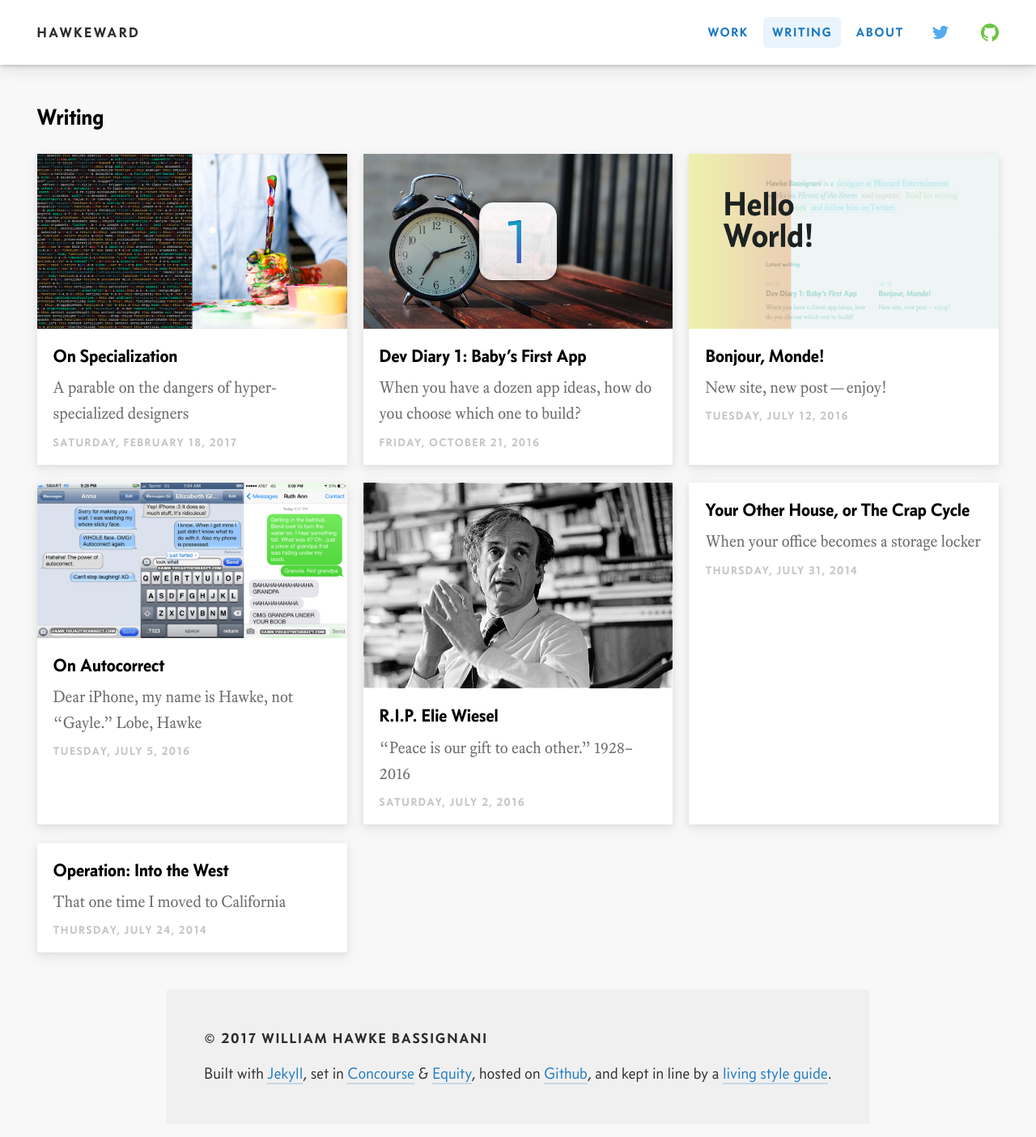
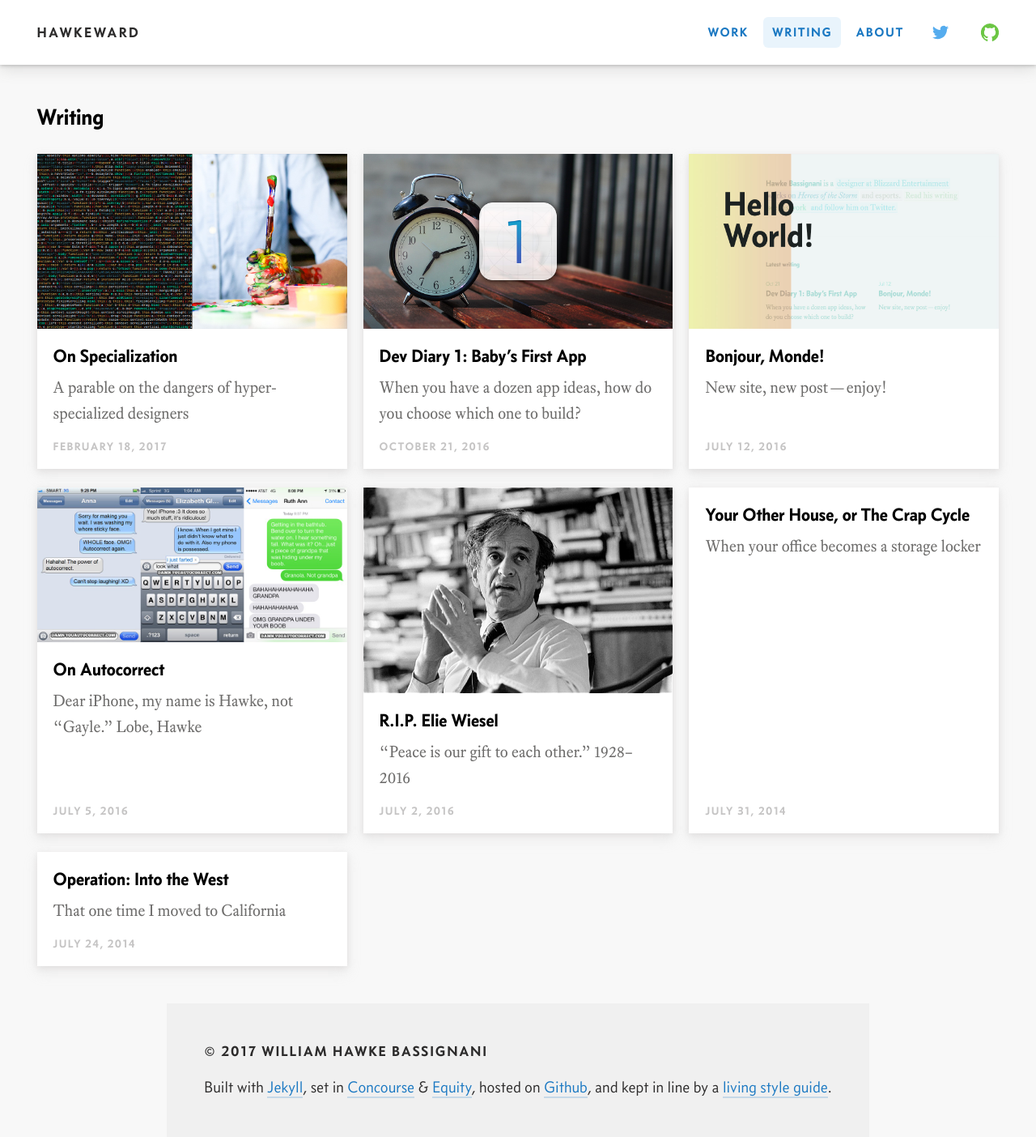
Before and after one commit to whbassignani/whbassignani.github.io, a Jekyll site: the page built from writing/index.html, in a window 1280 px wide. Shown: the whole page at 81% size. Built offline with Jekyll 4.4.1, drawn with Linux system fonts in a browser that asks for light colours.

Commit message:
Fixing date placement on writing cards

```diff
--- a/scss/_archive-writing.scss
+++ b/scss/_archive-writing.scss
@@ -9,10 +9,11 @@
 }
 
 .archive-list-item {
+  @include flexbox;
+  @include flex-direction(column);
   @include soft-box-shadow;
   @include spacing-standard(xsmall);
   background-color: $white;
-  display: block;
   list-style: none;
   margin-top: 0;
   padding: size(-1);
@@ -39,6 +40,11 @@
   }
 }
 
+.archive-post {
+  @include flex(1 0 100%);
+  position: relative;
+}
+
 .archive-link {
   border-bottom: 0;
 
@@ -56,14 +62,14 @@
 
 .archive-post-title {
   font-size: size(0);
-  margin: 0;
+  margin: 0 0 size(-8);
   transition: color $animation-time;
 }
 
 .archive-post-dek {
-  @include spacing-standard(xxsmall);
   color: $color-ui-medium;
   font-size: size(-1);
+  margin: 0 0 size(3);
 }
 
 .archive-post-date {
@@ -73,7 +79,10 @@
   font-family: $sans-serif;
   font-size: size(-4);
   line-height: 1;
-  margin-top: size(-5);
+  margin-top: auto;
+  position: absolute;
+  bottom: 0;
+  left: 0;
   transition: color $animation-time;
   white-space: nowrap;
 
--- a/writing/index.html
+++ b/writing/index.html
@@ -23,7 +23,7 @@
             {{ post.dek }}
           </p>
 
-          <time class="archive-post-date" data-full="{{ post.date | date: "%A, %B %-d, %Y" }}">
+          <time class="archive-post-date" data-full="{{ post.date | date: "%B %-d, %Y" }}">
             <span class="shorthand">{{ post.date | date: "%b %-d" }}</span>
           </time>
         </a>
```
